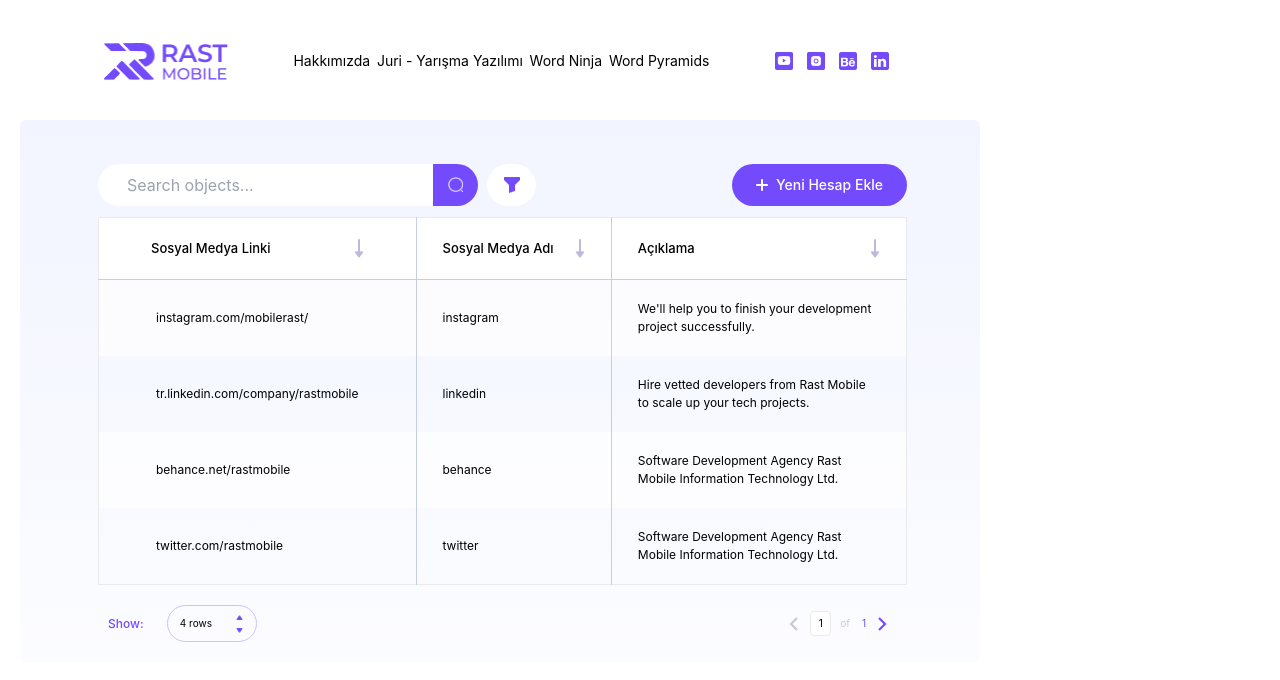
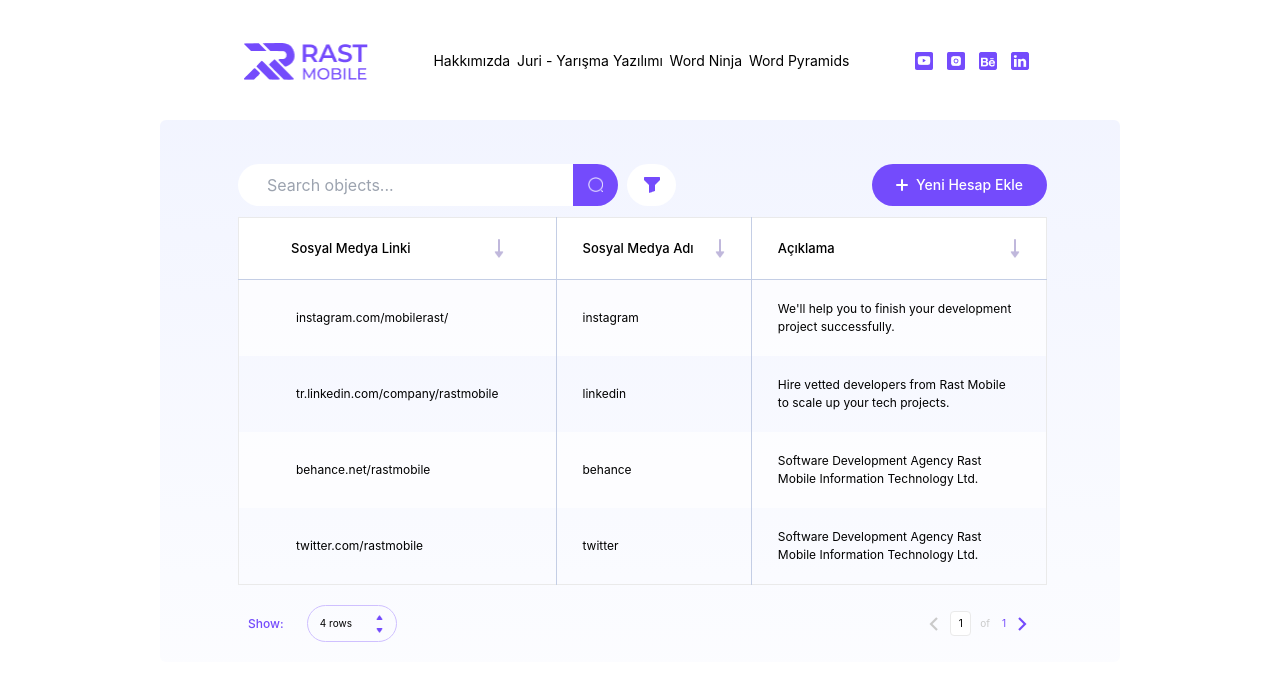
Before and after one commit to yigitzarbun/rast-datagrid, a React (Vite) app: page / in a window 1280 px wide. Shown: the top 680 px of the page. Built offline with nearby package versions, Linux system fonts and the light colour scheme.

Commit message:
fix main layout x axis center

```diff
--- a/src/components/layout/MainLayout.tsx
+++ b/src/components/layout/MainLayout.tsx
@@ -6,7 +6,7 @@ interface MainLayoutProps {
 
 const MainLayout = ({ children }: MainLayoutProps) => {
   return (
-    <div className="max-w-[1000px]">
+    <div className="max-w-[1000px] mx-auto">
       <Header />
       {children}
     </div>
```
